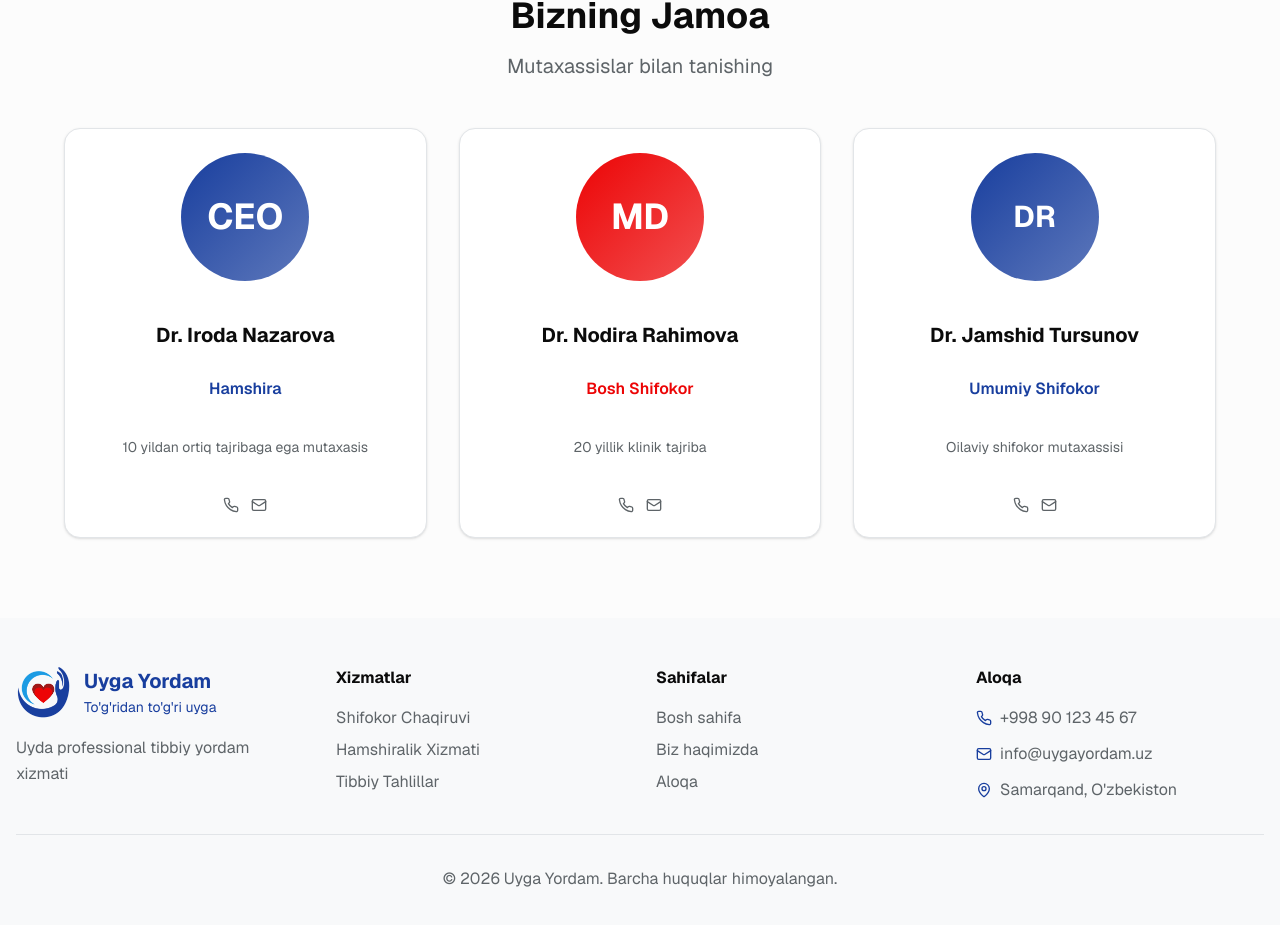
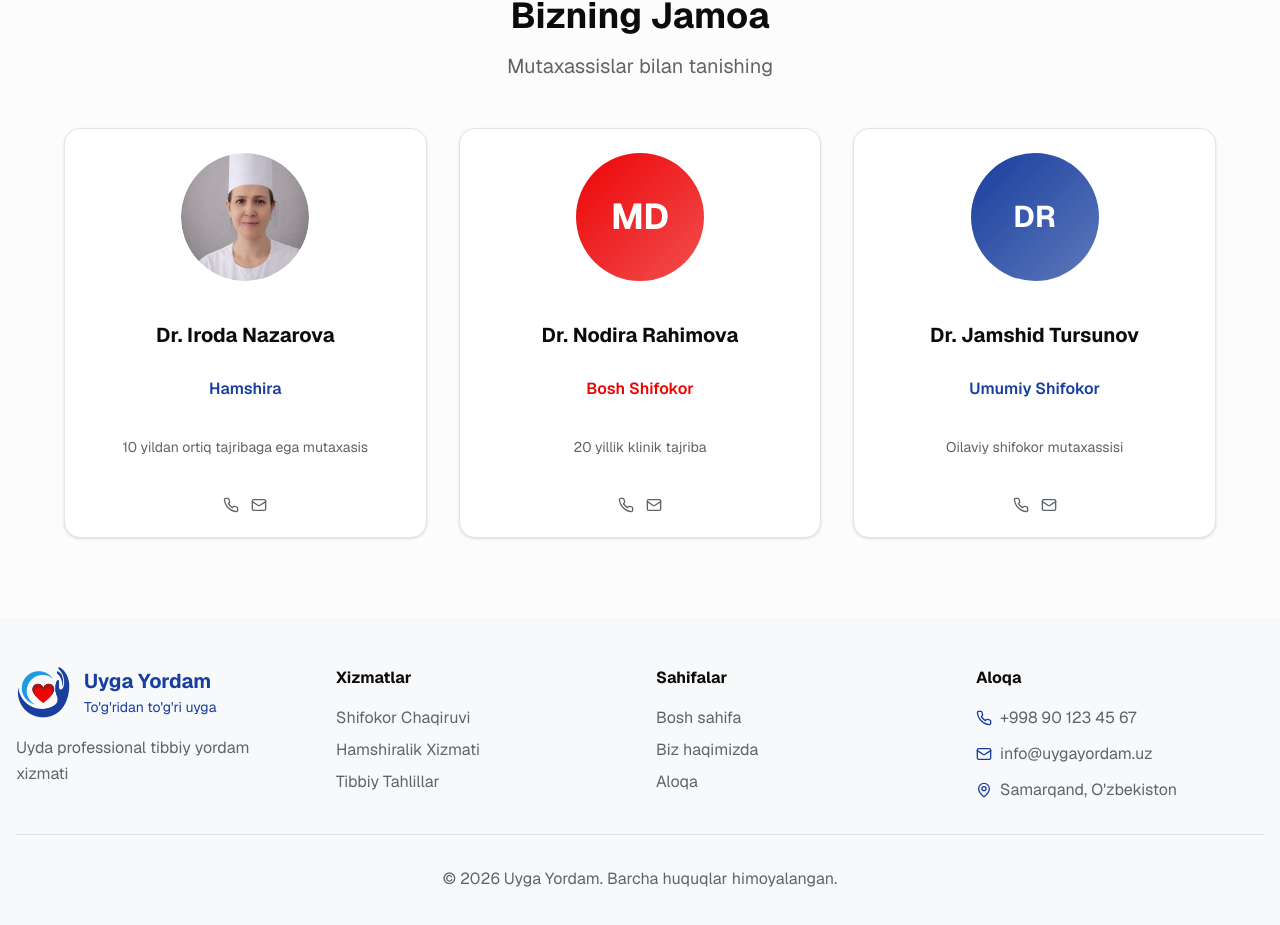
Before and after one commit to SamohiddinCode/Uyga-Yordam, a Next.js app: page /about in a window 1280 px wide. Shown: the part 924-1849 px from the top of the page. Built offline with nearby package versions, Linux system fonts and the light colour scheme.

Commit message:
feat: display circular nurse image for Dr. Iroda Nazarova
Update first column to show nurse's circular image for professionalism.

Co-authored-by: Samohiddin Tolibov <135988680+SamohiddinCode@users.noreply.github.com>

```diff
--- a/app/about/page.tsx
+++ b/app/about/page.tsx
@@ -1,5 +1,6 @@
 "use client"
 
+import Image from "next/image"
 import { Card } from "@/components/ui/card"
 import { Target, Users, Award, Mail, Phone } from "lucide-react"
 import { useLanguage } from "@/hooks/use-language"
@@ -56,8 +57,14 @@ export default function AboutPage() {
           <div className="grid md:grid-cols-3 gap-8">
             {/* CEO */}
             <Card className="p-6 text-center hover:shadow-xl transition-all duration-300 hover:-translate-y-2">
-              <div className="w-32 h-32 bg-gradient-to-br from-brand-blue to-brand-blue/70 rounded-full mx-auto mb-4 flex items-center justify-center overflow-hidden">
-                <div className="text-white text-4xl font-bold">CEO</div>
+              <div className="w-32 h-32 mx-auto mb-4 flex items-center justify-center overflow-hidden rounded-full">
+                <Image
+                  src="/images/nurse-iroda.jpg"
+                  alt="Dr. Iroda Nazarova"
+                  width={128}
+                  height={128}
+                  className="w-full h-full object-cover rounded-full"
+                />
               </div>
               <h3 className="text-xl font-bold mb-1">{t.about.teamSection.ceo.name}</h3>
               <p className="text-brand-blue font-semibold mb-3">{t.about.teamSection.ceo.role}</p>
```
Also changed, not shown: public/images/nurse-iroda.jpg (added).
